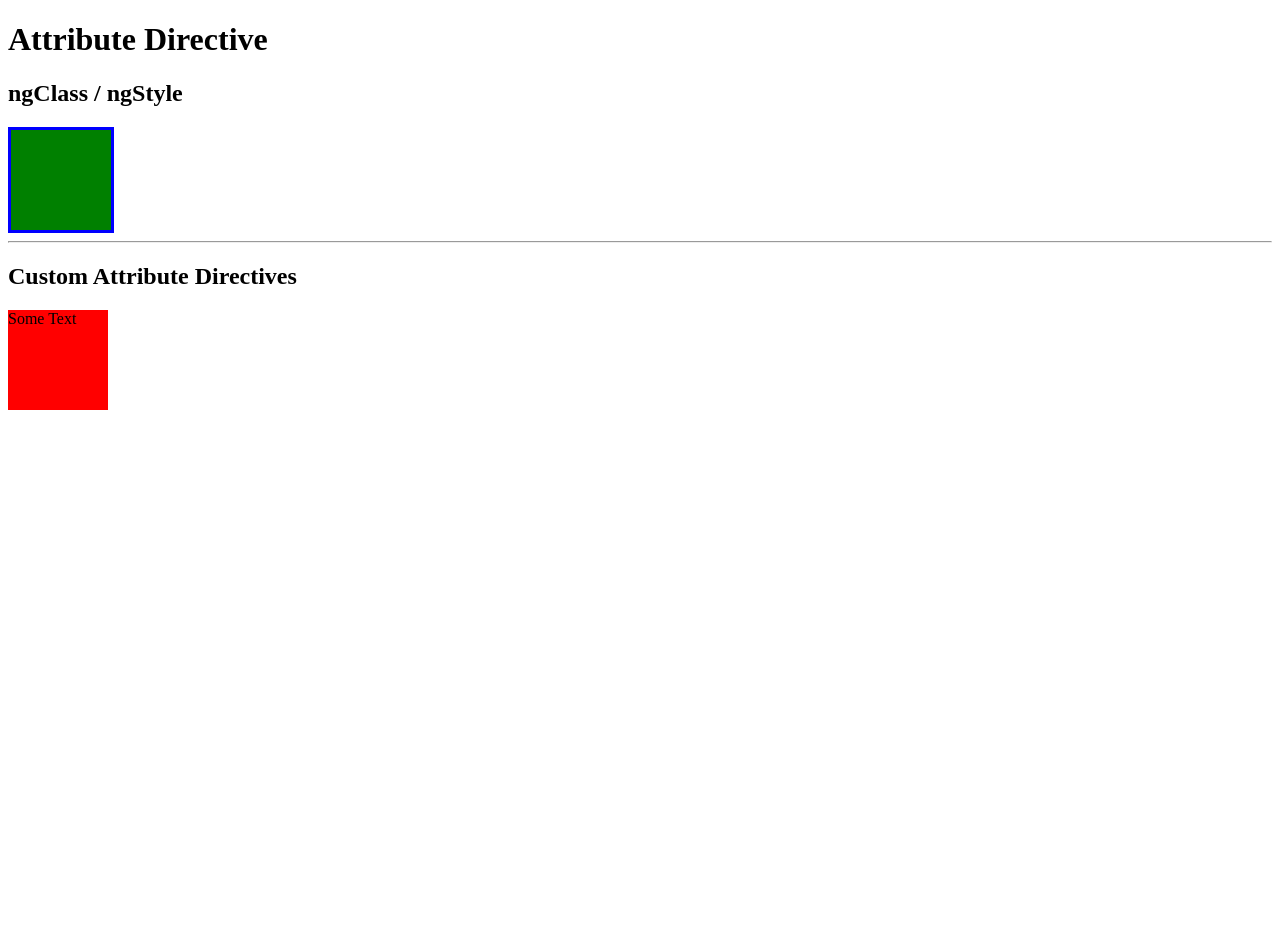
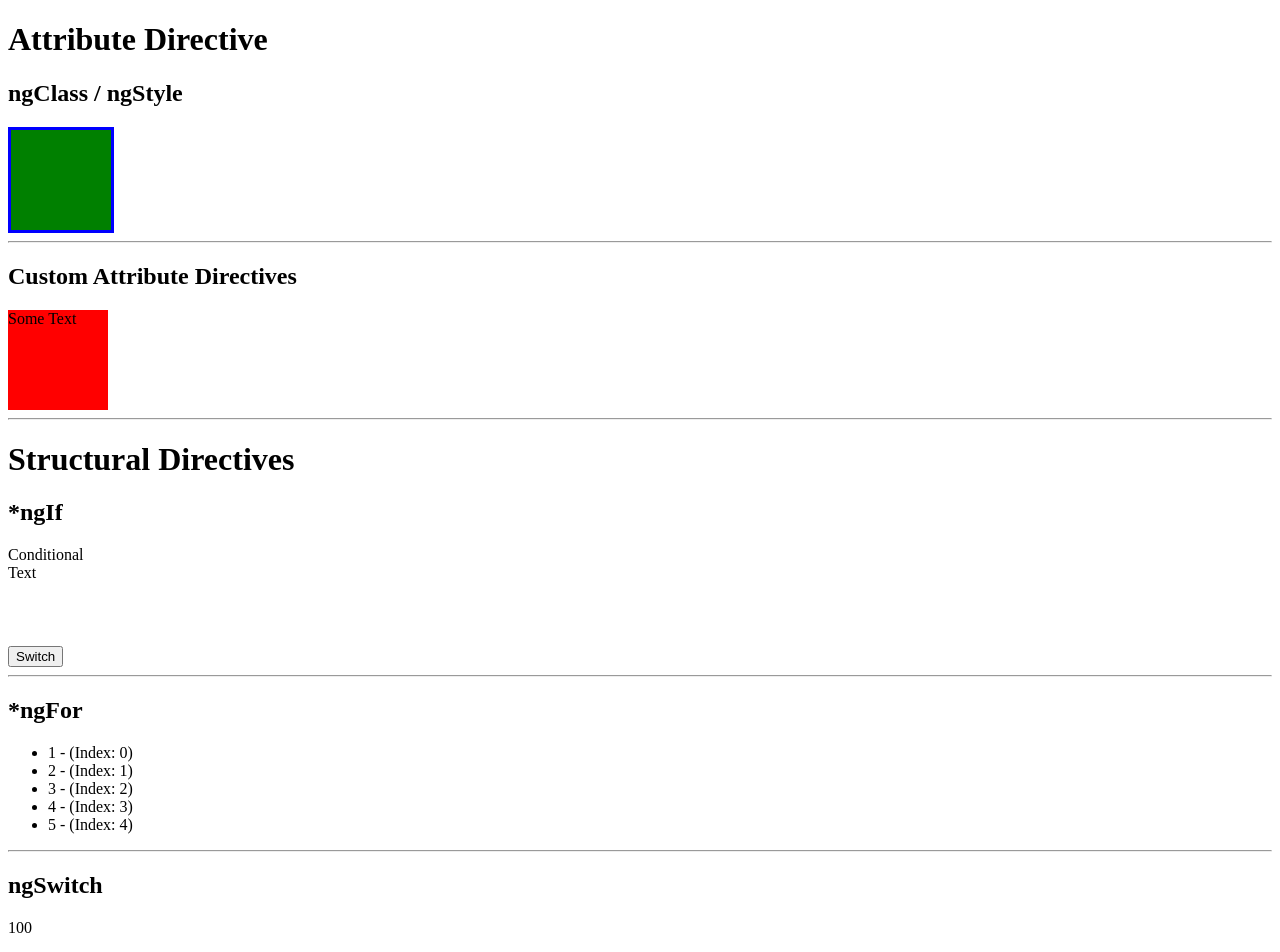
Before and after one commit to JulienDaoust/angular2Directives, an Angular app: page / in a window 1280 px wide. Shown: the top 952 px of the page. Before the commit the page ends 800 px from the top, so only its background shows below. Built offline with nearby package versions, Linux system fonts and the light colour scheme.

Commit message:
*ngIf, *ngFor, ngSwitch

```diff
--- a/src/app/app.component.html
+++ b/src/app/app.component.html
@@ -4,3 +4,20 @@
 <hr>
 <h2>Custom Attribute Directives</h2>
 <div [dirHighlight]="'blue'" [defaultColor]="'red'">Some Text</div>
+<hr>
+<h1>Structural Directives</h1>
+<h2>*ngIf</h2>
+<div *ngIf="switch">Conditional Text</div>
+<button (click)="onSwitch()">Switch</button>
+<hr>
+<h2>*ngFor</h2>
+<ul>
+  <li *ngFor="let item of items; let i = index">{{item}} - (Index: {{i}})</li>
+</ul>
+<hr>
+<h2>ngSwitch</h2>
+<div [ngSwitch]="value">
+  <p *ngSwitchCase="10">10</p>
+  <p *ngSwitchCase="100">100</p>
+  <p *ngSwitchDefault>Default</p>
+</div>
--- a/src/app/app.component.ts
+++ b/src/app/app.component.ts
@@ -6,4 +6,10 @@
   styleUrls: ['./app.component.css']
 })
 export class AppComponent {
+  private switch = true;
+  private items = [1, 2, 3, 4, 5];
+  private value = 100;
+  onSwitch(){
+      this.switch = !this.switch;
+  }
 }
```
